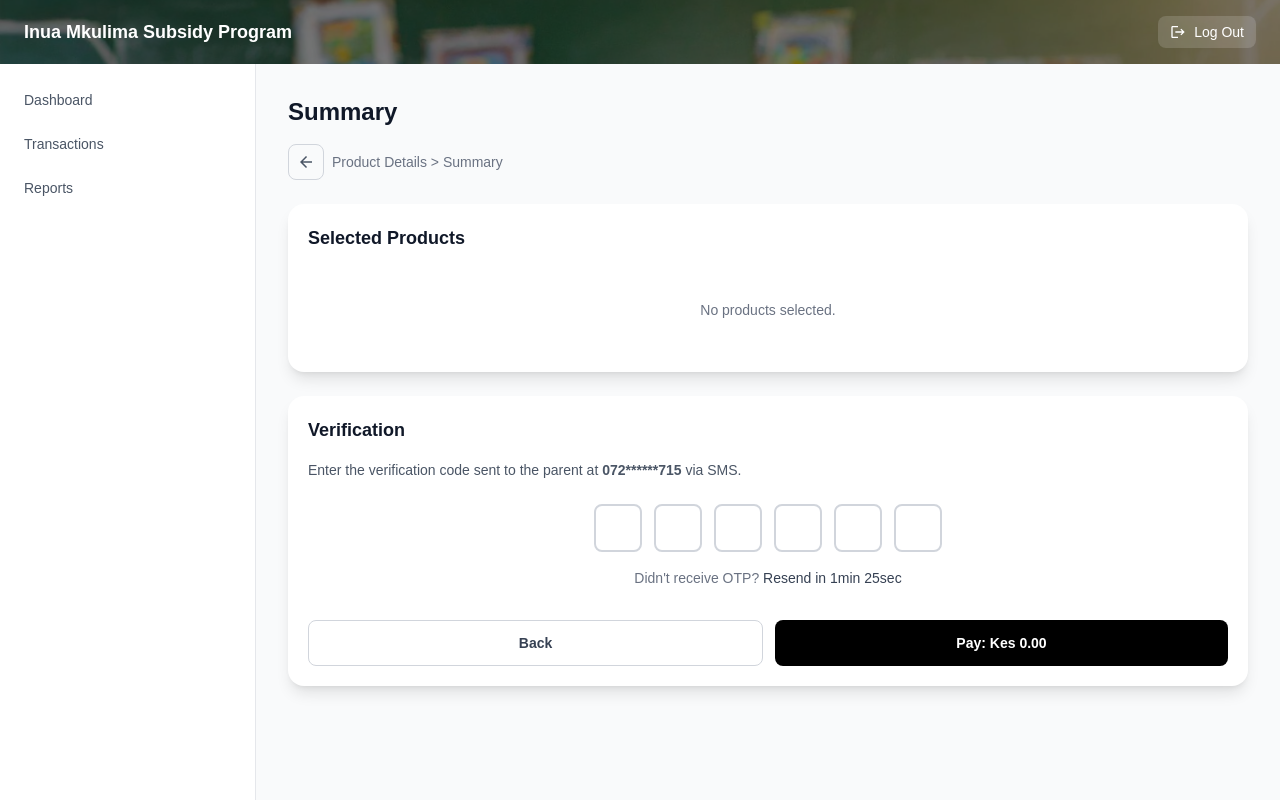
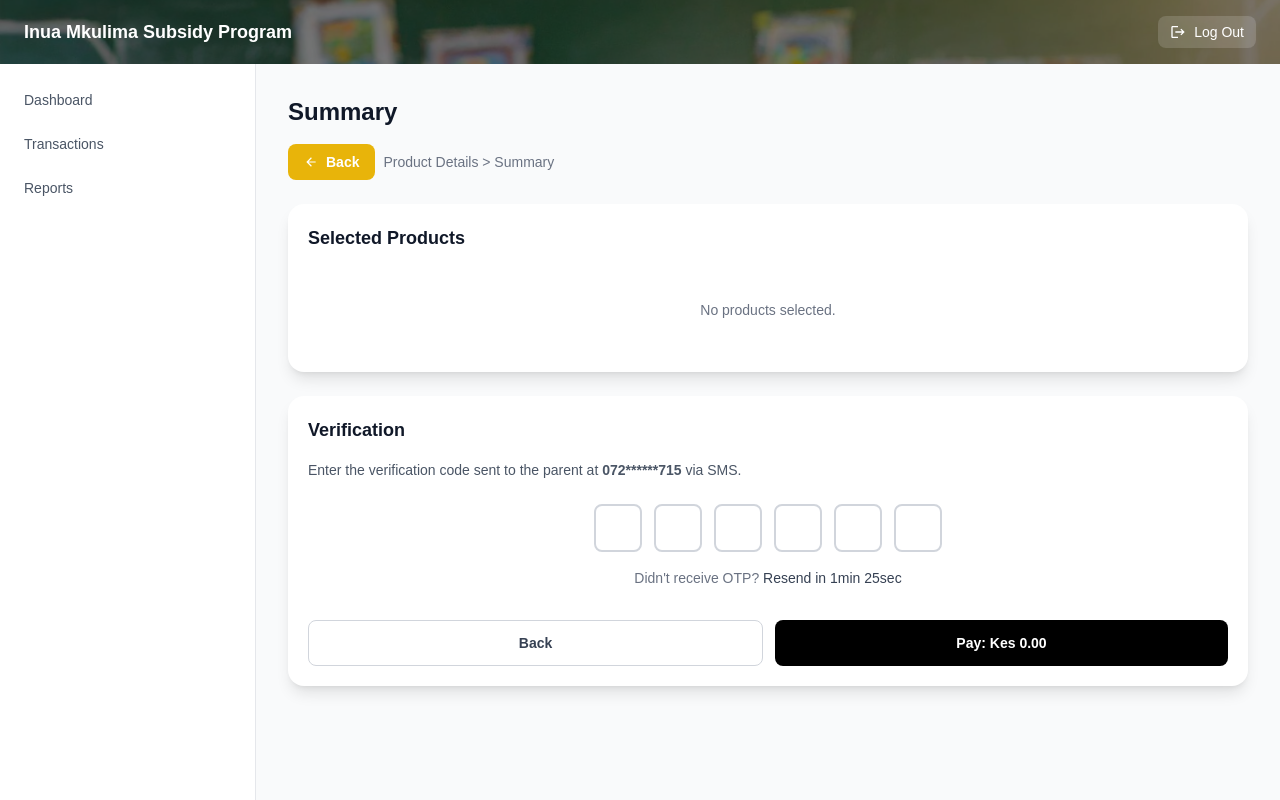
Before and after one commit to GikundaMbiriri/coop-react, a Next.js app: page /dashboard/summary in a window 1280 px wide. Built offline with nearby package versions, Linux system fonts and the light colour scheme.

Commit message:
Fixed UI bugs

```diff
--- a/src/app/dashboard/summary/page.tsx
+++ b/src/app/dashboard/summary/page.tsx
@@ -172,13 +172,12 @@
       <div className="flex items-center gap-2 mb-6">
         <button
           onClick={() => router.back()}
-          className="flex items-center justify-center rounded-lg border border-gray-300 p-2 text-gray-600 hover:bg-gray-100 transition-colors cursor-pointer"
+          className="flex items-center gap-2 rounded-lg bg-[#E8B40A] px-4 py-2 text-sm font-semibold text-white hover:bg-[#D19C0A] transition-colors cursor-pointer"
         >
-          <MdArrowBack className="text-lg" />
+          <MdArrowBack />
+          Back
         </button>
-        <span className="text-sm text-gray-500">
-          Product Details &gt; Summary
-        </span>
+        <span className="text-sm text-gray-500">Product Details &gt; Summary</span>
       </div>
 
       <div className="space-y-6">
@@ -348,7 +347,6 @@
       {showSuccess && (
         <div className="fixed inset-0 z-50 flex items-center justify-center bg-[#0000007C] p-4">
           <div className="w-full max-w-md rounded-2xl bg-white p-6 md:p-8 shadow-2xl text-center">
-            <MdCheckCircle className="mx-auto text-6xl text-[#009438] mb-4" />
 
             <h2 className="text-2xl font-bold text-gray-900 mb-2">
               Payment Successful
@@ -363,6 +361,8 @@
                 Date:{" "}
                 <span className="font-semibold text-gray-900">{paymentDate}</span>
               </p>
+                          <MdCheckCircle className="mx-auto text-6xl text-black mb-4" />
+
               <p className="mt-3 text-lg font-bold text-gray-900">
                 Kes{" "}
                 {grandTotal.toLocaleString("en-KE", {
@@ -390,7 +390,7 @@
                   dispatch(clearCart());
                   router.push("/dashboard");
                 }}
-                className="flex-1 rounded-lg bg-[#009438] px-4 py-3 text-sm font-semibold text-white hover:bg-[#007a2e] transition-colors cursor-pointer"
+                className="flex-1 rounded-lg bg-black px-4 py-3 text-sm font-semibold text-white hover:bg-gray-800 transition-colors cursor-pointer"
               >
                 Done
               </button>
```
